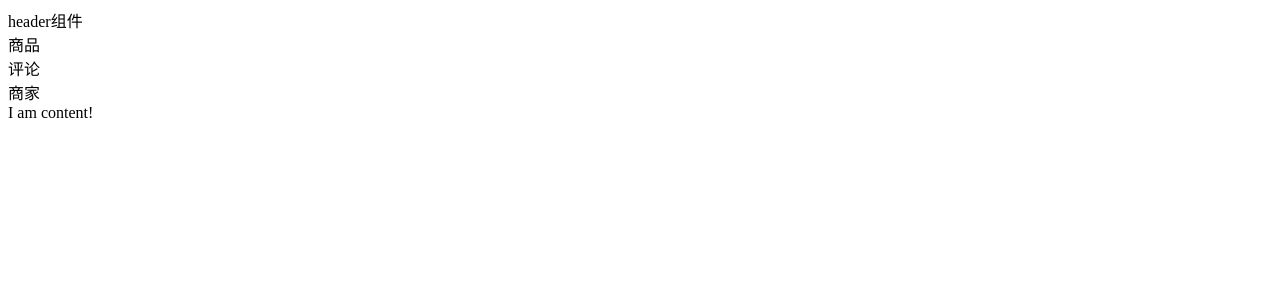
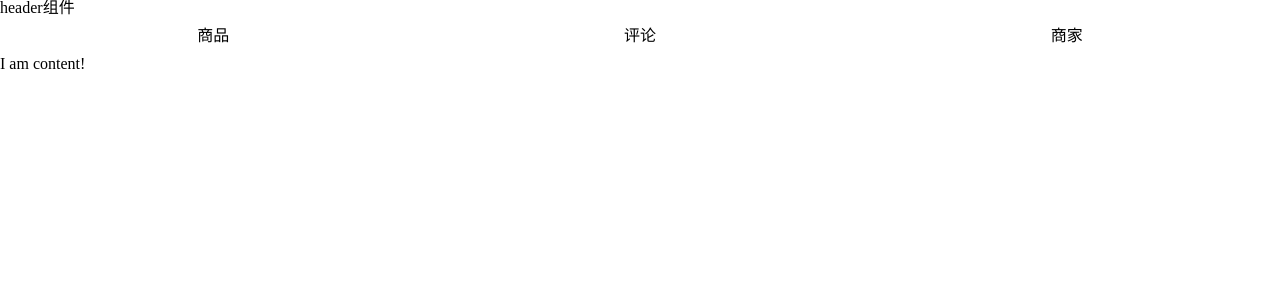
Before and after one commit to hellowindysky/Takeaway-WebApp, a Vue app: page / in a window 1280 px wide. Shown: the top 300 px of the page. Built offline with nearby package versions, Linux system fonts and the light colour scheme.

Commit message:
add less

```diff
--- a/index.html
+++ b/index.html
@@ -3,6 +3,7 @@
   <head>
     <meta charset="utf-8">
     <meta name="viewport" content="width=device-width,initial-scale=1.0,maximum-scale=1.0,minimum-scale=1.0,user-scalable=no">
+    <link rel="stylesheet" href="static/css/reset.css">
     <title>takeaway-webapp</title>
   </head>
   <body>
--- a/package.json
+++ b/package.json
@@ -54,6 +54,8 @@
     "html-webpack-plugin": "^2.30.1",
     "jest": "^22.0.4",
     "jest-serializer-vue": "^0.3.0",
+    "less": "^3.7.1",
+    "less-loader": "^4.1.0",
     "nightwatch": "^0.9.12",
     "node-notifier": "^5.1.2",
     "optimize-css-assets-webpack-plugin": "^3.2.0",
--- a/src/App.vue
+++ b/src/App.vue
@@ -26,6 +26,16 @@ export default {
 };
 </script>
 
-<style>
-
+<style lang="less">
+#app {
+  .tab {
+    display: flex;
+    height: 40px;
+    line-height: 40px;
+    .tab-item {
+      flex: 1;
+      text-align: center;
+    }
+  }
+}
 </style>
--- /dev/null
+++ b/static/css/reset.css
@@ -0,0 +1,94 @@
+/**
+ * Eric Meyer's Reset CSS v2.0 (http://meyerweb.com/eric/tools/css/reset/)
+ * http://cssreset.com
+ */
+ html, body, div, span, applet, object, iframe,
+ h1, h2, h3, h4, h5, h6, p, blockquote, pre,
+ a, abbr, acronym, address, big, cite, code,
+ del, dfn, em, img, ins, kbd, q, s, samp,
+ small, strike, strong, sub, sup, tt, var,
+ b, u, i, center,
+ dl, dt, dd, ol, ul, li,
+ fieldset, form, label, legend,
+ table, caption, tbody, tfoot, thead, tr, th, td,
+ article, aside, canvas, details, embed,
+ figure, figcaption, footer, header,
+ menu, nav, output, ruby, section, summary,
+ time, mark, audio, video, input {
+     margin: 0;
+     padding: 0;
+     border: 0;
+     font-size: 100%;
+     font-weight: normal;
+     vertical-align: baseline;
+ }
+
+ /* HTML5 display-role reset for older browsers */
+ article, aside, details, figcaption, figure,
+ footer, header, menu, nav, section {
+     display: block;
+ }
+
+ body {
+     line-height: 1;
+ }
+
+ blockquote, q {
+     quotes: none;
+ }
+
+ blockquote:before, blockquote:after,
+ q:before, q:after {
+     content: none;
+ }
+
+ table {
+     border-collapse: collapse;
+     border-spacing: 0;
+ }
+
+ /* custom */
+ a {
+     color: #7e8c8d;
+     text-decoration: none;
+     backface-visibility: hidden;
+     -webkit-backface-visibility: hidden;
+ }
+
+ li {
+     list-style: none;
+ }
+
+ ::-webkit-scrollbar {
+     width: 5px;
+     height: 5px;
+ }
+
+ ::-webkit-scrollbar-track-piece {
+     background-color: rgba(0, 0, 0, 0.2);
+     border-radius: 6px;
+     -webkit-border-radius: 6px;
+ }
+
+ ::-webkit-scrollbar-thumb:vertical {
+     height: 5px;
+     background-color: rgba(125, 125, 125, 0.7);
+     border-radius: 6px;
+     -webkit-border-radius: 6px;
+ }
+
+ ::-webkit-scrollbar-thumb:horizontal {
+     width: 5px;
+     background-color: rgba(125, 125, 125, 0.7);
+     border-radius: 6px;
+     -webkit-border-radius: 6px;
+ }
+
+ html, body {
+     width: 100%;
+ }
+
+ body {
+     -webkit-text-size-adjust: none;
+     -webkit-tap-highlight-color: rgba(0, 0, 0, 0);
+ }
```
Also changed, not shown: 1 other file (tests, documents, lock files or other folders).
